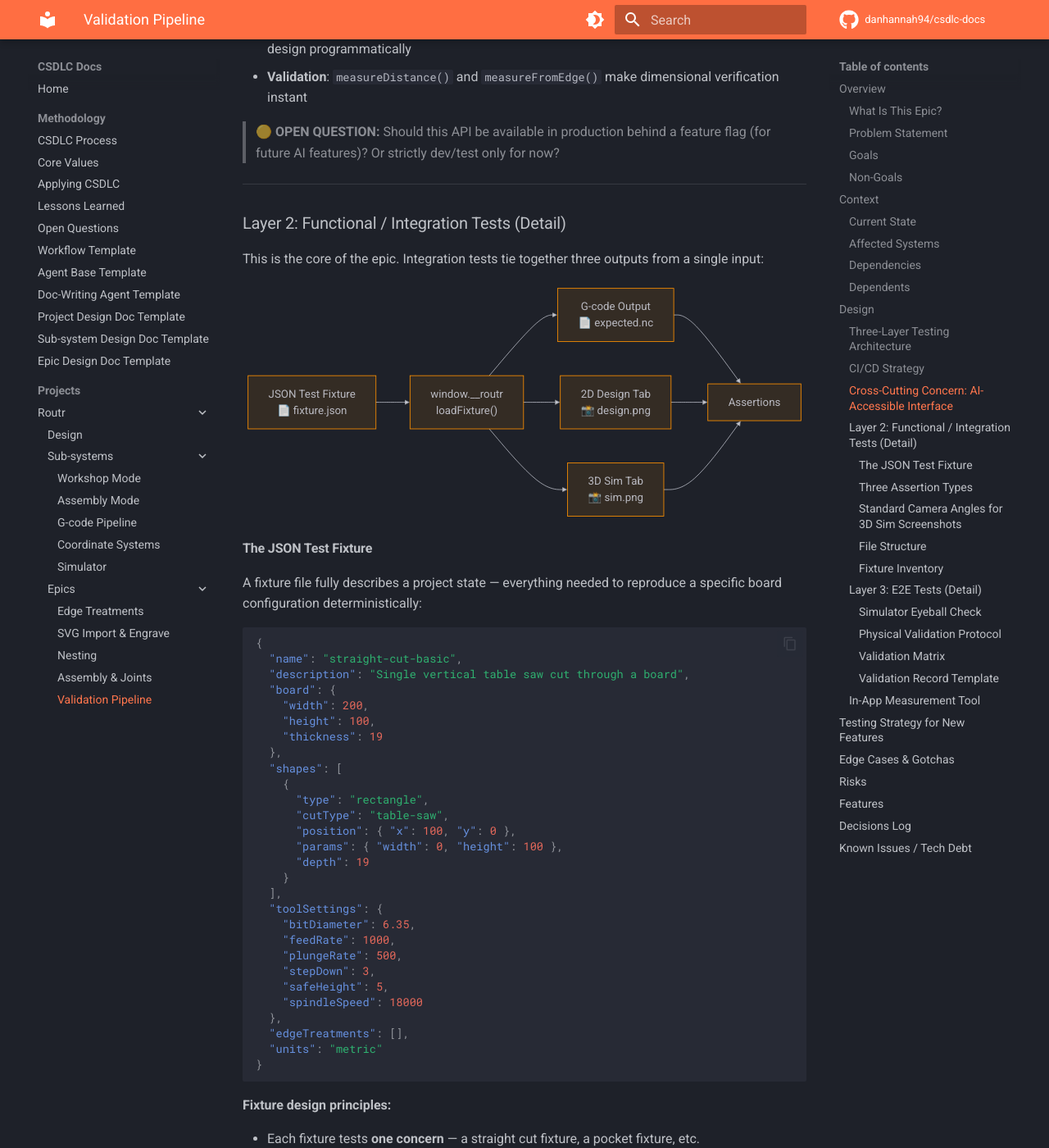
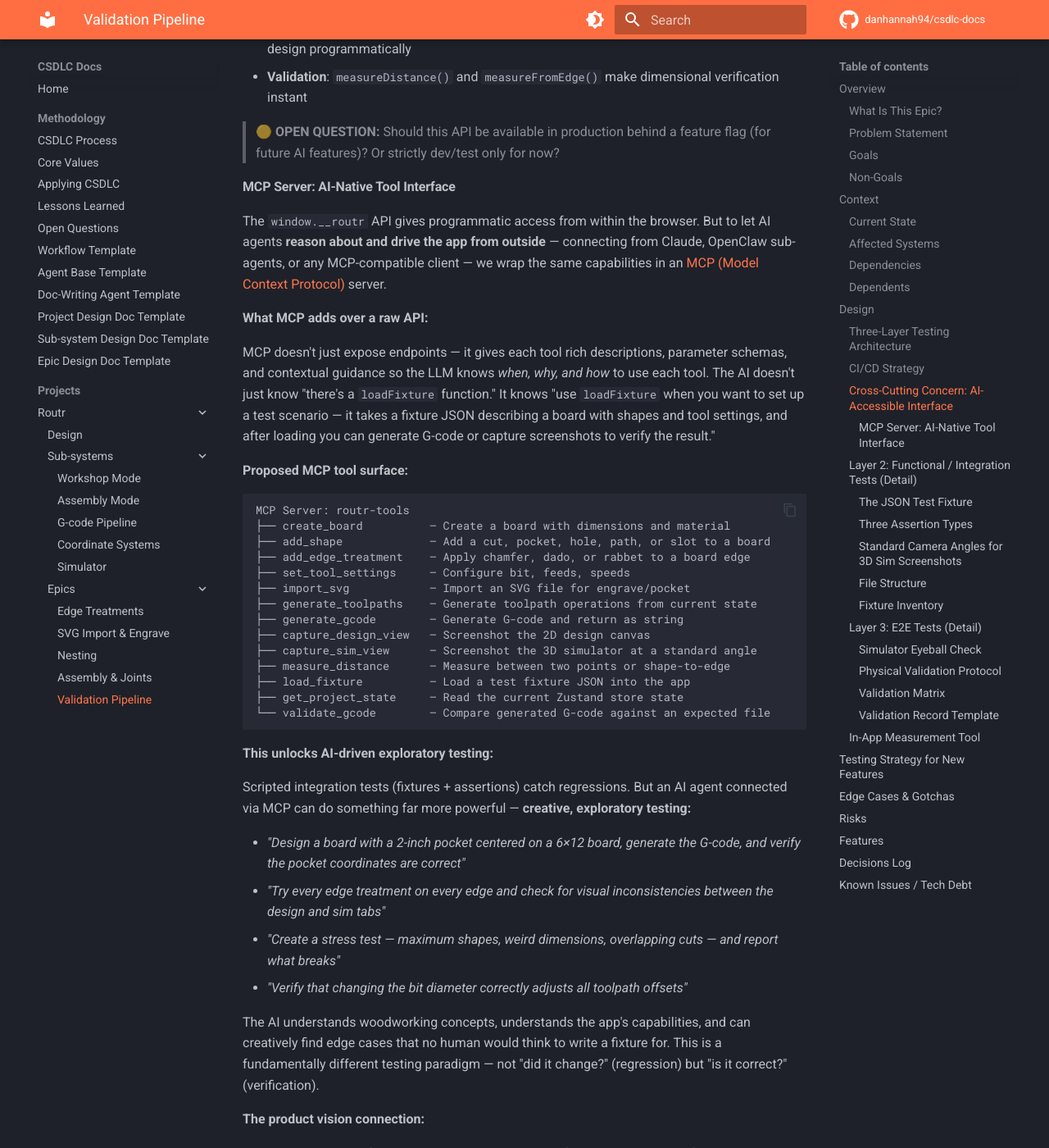
Before and after one commit to danhannah94/csdlc-docs, an MkDocs documentation site: the page built from docs/projects/routr/epics/validation.md, in a window 1280 px wide and 1400 px high, scrolled down 6067 px. Shown: the whole window at 82% size. Built offline with MkDocs 1.6.1 and Material for MkDocs 9.7.7, drawn with Linux system fonts in a browser that asks for light colours; comment, search, counter and statistics services are not loaded; some of the changed text lies outside the part shown.

Commit message:
docs: validation epic - add MCP server for AI-driven exploratory testing + product integration layer

````diff
--- a/docs/projects/routr/epics/validation.md
+++ b/docs/projects/routr/epics/validation.md
@@ -198,6 +198,90 @@ window.__routr = {
 - **Validation**: `measureDistance()` and `measureFromEdge()` make dimensional verification instant
 
 > 🟡 **OPEN QUESTION:** Should this API be available in production behind a feature flag (for future AI features)? Or strictly dev/test only for now?
+
+#### MCP Server: AI-Native Tool Interface
+
+The `window.__routr` API gives programmatic access from within the browser. But to let AI agents **reason about and drive the app from outside** — connecting from Claude, OpenClaw sub-agents, or any MCP-compatible client — we wrap the same capabilities in an [MCP (Model Context Protocol)](https://modelcontextprotocol.io/) server.
+
+**What MCP adds over a raw API:**
+
+MCP doesn't just expose endpoints — it gives each tool rich descriptions, parameter schemas, and contextual guidance so the LLM knows *when, why, and how* to use each tool. The AI doesn't just know "there's a `loadFixture` function." It knows "use `loadFixture` when you want to set up a test scenario — it takes a fixture JSON describing a board with shapes and tool settings, and after loading you can generate G-code or capture screenshots to verify the result."
+
+**Proposed MCP tool surface:**
+
+```
+MCP Server: routr-tools
+├── create_board          — Create a board with dimensions and material
+├── add_shape             — Add a cut, pocket, hole, path, or slot to a board
+├── add_edge_treatment    — Apply chamfer, dado, or rabbet to a board edge
+├── set_tool_settings     — Configure bit, feeds, speeds
+├── import_svg            — Import an SVG file for engrave/pocket
+├── generate_toolpaths    — Generate toolpath operations from current state
+├── generate_gcode        — Generate G-code and return as string
+├── capture_design_view   — Screenshot the 2D design canvas
+├── capture_sim_view      — Screenshot the 3D simulator at a standard angle
+├── measure_distance      — Measure between two points or shape-to-edge
+├── load_fixture          — Load a test fixture JSON into the app
+├── get_project_state     — Read the current Zustand store state
+└── validate_gcode        — Compare generated G-code against an expected file
+```
+
+**This unlocks AI-driven exploratory testing:**
+
+Scripted integration tests (fixtures + assertions) catch regressions. But an AI agent connected via MCP can do something far more powerful — **creative, exploratory testing:**
+
+- *"Design a board with a 2-inch pocket centered on a 6×12 board, generate the G-code, and verify the pocket coordinates are correct"*
+- *"Try every edge treatment on every edge and check for visual inconsistencies between the design and sim tabs"*
+- *"Create a stress test — maximum shapes, weird dimensions, overlapping cuts — and report what breaks"*
+- *"Verify that changing the bit diameter correctly adjusts all toolpath offsets"*
+
+The AI understands woodworking concepts, understands the app's capabilities, and can creatively find edge cases that no human would think to write a fixture for. This is a fundamentally different testing paradigm — not "did it change?" (regression) but "is it correct?" (verification).
+
+**The product vision connection:**
+
+The MCP server built for testing IS the integration layer for Routr's AI product features:
+
+| Use Case | How MCP Enables It |
+|----------|-------------------|
+| **AI-driven testing** | Sub-agents connect via MCP, design test scenarios, execute, report findings |
+| **PDF-to-G-code** | AI reads a woodworking plan PDF, connects to Routr via MCP, calls `create_board` + `add_shape` to build the design, exports G-code |
+| **AI Design Assistant** | "I want a cutting board with a juice groove" → AI agent uses MCP tools to design it in Routr |
+| **Plan Marketplace ingestion** | Automated pipeline that takes uploaded plans and converts them to Routr projects |
+
+**Architecture:**
+
+```mermaid
+graph TD
+    subgraph CLIENTS["MCP Clients"]
+        CLAUDE["Claude / AI Agents"]
+        OPENCLAW["OpenClaw Sub-agents"]
+        TESTING["Test Automation"]
+    end
+
+    subgraph MCP["MCP Server (routr-tools)"]
+        TOOLS["Tool definitions<br/>+ descriptions + schemas"]
+    end
+
+    subgraph APP["Routr App (Browser)"]
+        API["window.__routr API"]
+        STORE["Zustand Store"]
+        ENGINE["Engine Pipeline"]
+        CANVAS["Canvas Renderers"]
+    end
+
+    CLIENTS --> |"MCP protocol"| MCP
+    MCP --> |"Playwright bridge<br/>or direct API"| APP
+    API --> STORE
+    API --> ENGINE
+    API --> CANVAS
+```
+
+The MCP server connects to the running Routr app (via Playwright for browser-based interaction, or directly to the engine for headless G-code generation). This means we can run both:
+
+- **Headed mode**: MCP drives the actual app UI (for visual testing)
+- **Headless mode**: MCP calls engine functions directly (for fast G-code testing)
+
+> 🟡 **OPEN QUESTION:** Should the MCP server be a separate package in the repo, or part of the app's dev tooling? Separate package is cleaner for distribution but adds maintenance overhead.
 
 ---
 
@@ -510,11 +594,13 @@ Features extracted from this epic. Each becomes a set of implementable stories d
 | F5 | **In-App Measurement Tool** — Point-to-point and shape-to-edge distance display, both UI and API | F1 | |
 | F6 | **Physical Validation Protocol** — Measurement recording template, validation matrix tracker, photo archive | F2, F5 | |
 | F7 | **Comprehensive Fixture** — Multi-operation board exercising full pipeline | F2, F3, F4 | |
+| F8 | **MCP Server (routr-tools)** — Model Context Protocol wrapper for AI-driven exploratory testing and future product features | F1 | |
 
 ```mermaid
 graph TD
     F1["F1: AI-Accessible Interface<br/>(window.__routr)"] --> F2["F2: Test Fixture Library"]
     F1 --> F5["F5: In-App Measurement Tool"]
+    F1 --> F8["F8: MCP Server<br/>(routr-tools)"]
     F2 --> F3["F3: G-code Integration Tests"]
     F2 --> F4["F4: Visual Regression Tests"]
     F2 --> F6["F6: Physical Validation Protocol"]
@@ -522,6 +608,7 @@ graph TD
     F2 --> F7["F7: Comprehensive Fixture"]
     F3 --> F7
     F4 --> F7
+    F8 --> |"Enables AI-driven<br/>exploratory testing"| F7
 ```
 
 *Features are broken down into implementable stories during Step 1 (Story Breakdown). This table is the feature index.*
@@ -543,6 +630,7 @@ graph TD
 | 2026-03-23 | Three-layer testing model (unit → integration → E2E) | Cleaner than four layers; sim eyeball is part of E2E, not its own layer | Four layers (rejected — over-granular) |
 | 2026-03-23 | Build AI-accessible interface (window.__routr) | App is built by AI — should be testable by AI. Hooks enable testing AND future AI features (PDF-to-G-code). | Playwright-only UI automation (rejected — fragile, slow, fights against the grain) |
 | 2026-03-23 | Hybrid CI/CD: GitHub Actions for deterministic tests, local for visual/AI-driven | CI catches regressions between sessions without token cost; sub-agents handle dev-loop testing | All-CI (rejected — visual tests too flaky initially) or all-local (rejected — misses between-session regressions) |
+| 2026-03-23 | MCP server wrapping `window.__routr` for AI-driven testing | MCP gives LLMs structured tool access with context — enables exploratory testing AND future product features (PDF-to-G-code, AI Design Assistant). The testing infrastructure IS the product integration layer. | Raw API only (rejected — misses the LLM context layer), no MCP (rejected — leaves AI testing as brittle Playwright scripting) |
 
 ---
 
````
